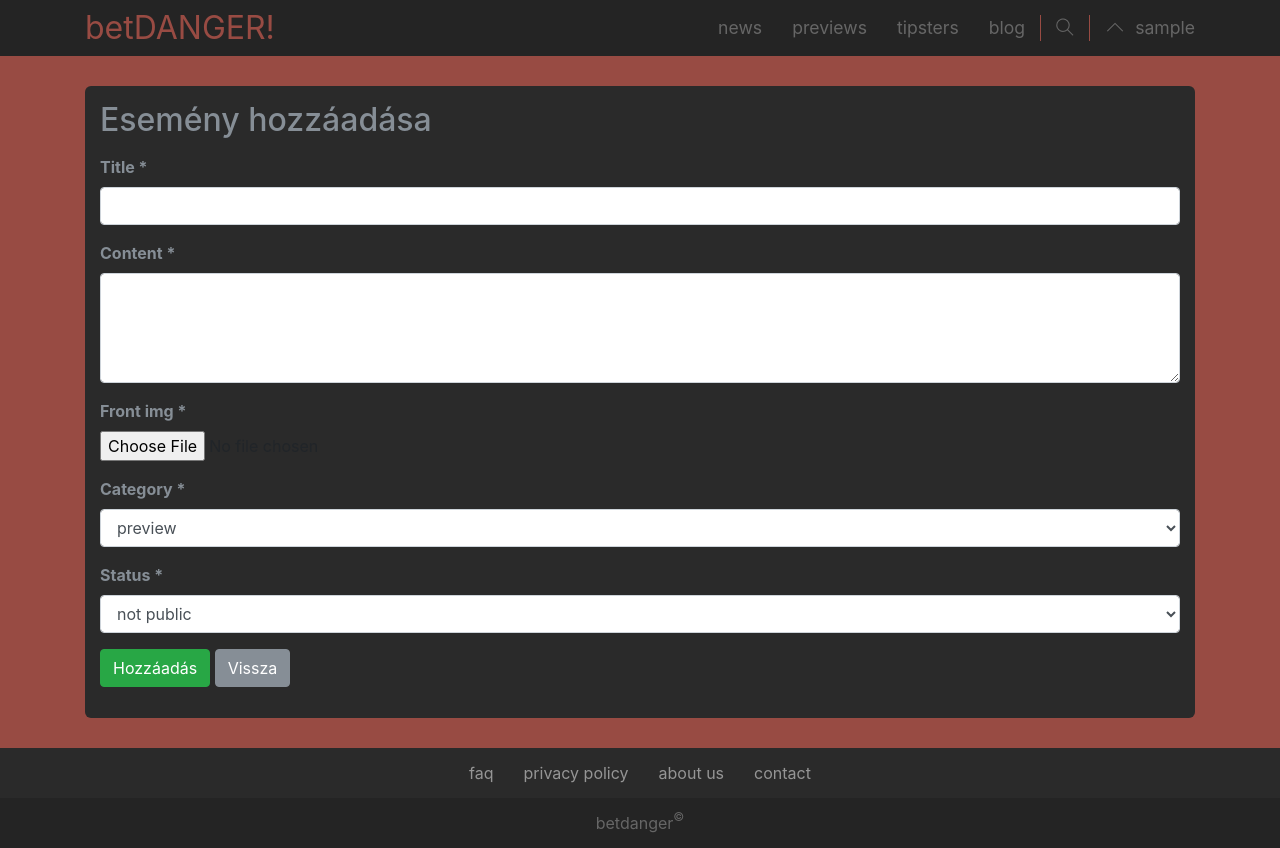
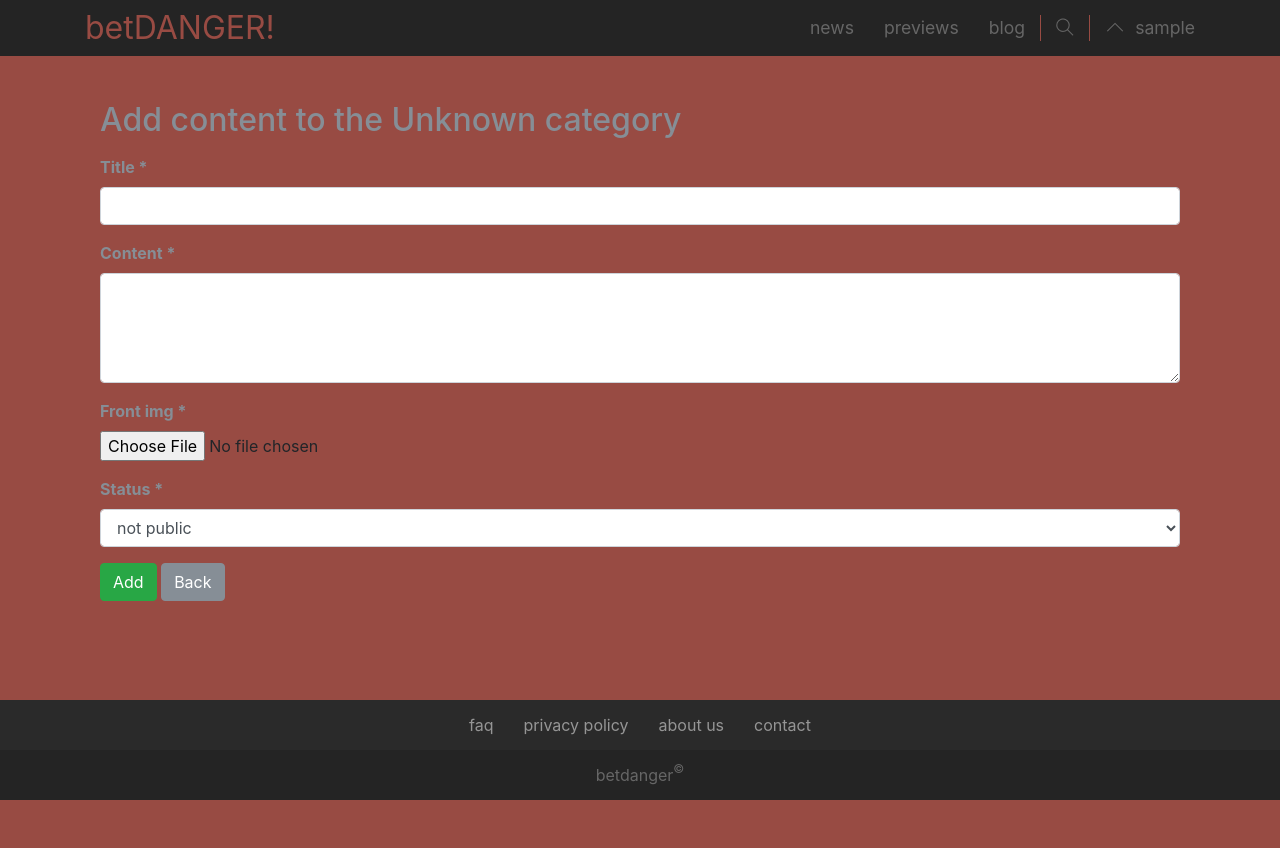
Before and after one commit to achim2/betdanger, a CodeIgniter app: page /database/index.php/content/add_content/1 in a window 1280 px wide. After the commit the page ends 800 px from the top, so only its background shows below. Run offline with CodeIgniter, Linux system fonts and the light colour scheme; the visitor is signed in with stand-in values (Sample User, id 1).

Commit message:
content kezelés és feltöltés szeparáltan

```diff
--- a/application/config/routes.php
+++ b/application/config/routes.php
@@ -49,6 +49,11 @@
 | Examples:	my-controller/index	-> my_controller/index
 |		my-controller/my-method	-> my_controller/my_method
 */
+
+$route['content/(:any)/edit_content/(:any)'] = 'content/edit_content/$1/$2';
+$route['content/(:any)/add_content'] = 'content/add_content/$1';
+$route['content/(:any)'] = 'content/index/$1';
+
 $route['default_controller'] = 'welcome';
 $route['404_override'] = '';
 $route['translate_uri_dashes'] = FALSE;
--- a/application/controllers/Content.php
+++ b/application/controllers/Content.php
@@ -20,13 +20,37 @@
         return $str;
     }
 
-    public function index() {
-        $this->get_content = $this->Content_model->get_my_content();
+    private function get_nice_category_title($category){
+        //send title to the page
+        switch ($category) {
+            case 'news':
+                $title = 'News';
+                break;
+            case 'previews':
+                $title = 'Previews';
+                break;
+            case 'blog_posts':
+                $title = 'Blog posts';
+                break;
+            default:
+                $title = 'Unknown category';
+                break;
+        }
+
+        return $title;
+    }
+
+    public function index($category) {
+        $this->title = $this->get_nice_category_title($category);
+
+        $this->category = $category;
+        $this->get_content = $this->Content_model->get_my_content($category);
 
         $this->load->view('/layouts/html_start');
         $this->load->view('/content/content');
         $this->load->view('/layouts/html_end');
     }
+
 
     public function file_check($str) {
         $allowed_mime_type_arr = array('application/pdf', 'image/gif', 'image/jpeg', 'image/pjpeg', 'image/png', 'image/x-png');
@@ -47,13 +71,17 @@
         }
     }
 
-    public function add_content() {
+    public function add_content($category) {
+        $this->title = $this->get_nice_category_title($category);
+
+        $this->category = $category;
+
         $this->load->view('/layouts/html_start');
         $this->load->view('/content/add_content');
         $this->load->view('/layouts/html_end');
     }
 
-    public function add_content_process() {
+    public function add_content_process($category) {
         $jsonData = array();
 
         $this->form_validation->set_rules('title', 'Cím', 'required|min_length[4]');
@@ -83,7 +111,8 @@
 
                 $info = array(
                     'user_id' => $this->session->userdata('user_id'),
-                    'category' => $this->input->post('category'),
+//                    'category' => $this->input->post('category'),
+                    'category' => $category,
                     'title' => $title,
                     'slug' => $this->get_slug($title),
                     'front_img' => $img,
@@ -96,25 +125,26 @@
 
                 $jsonData['message'] = array('title' => 'Content successfully added.');
                 $jsonData['success'] = true;
-                $jsonData['redirect'] = "/content";
+                $jsonData['redirect'] = "/content/$category";
             }
         }
 
         echo json_encode($jsonData);
     }
 
-    public function edit_content($slug) {
-        $this->get_content = $this->Content_model->get_my_content($slug);
+    public function edit_content($category, $slug) {
+        $this->get_content = $this->Content_model->get_my_content($category, $slug);
 
         $this->load->view('/layouts/html_start');
         $this->load->view('/content/edit_content');
         $this->load->view('/layouts/html_end');
     }
 
-    public function edit_content_process($slug) {
+    //ha a slug megegyezik egy másik sluggal akkor mind a két contentet felülírja
+    public function edit_content_process($category, $slug) {
         $jsonData = array();
 
-        $this->get_content = $this->Content_model->get_my_content($slug);
+        $this->get_content = $this->Content_model->get_my_content($category, $slug);
 
         $this->form_validation->set_rules('title', 'Cím', 'required|min_length[4]');
         $this->form_validation->set_rules('content', 'Content', 'required');
@@ -161,7 +191,8 @@
                 'slug' => $this->get_slug($title),
                 'front_img' => $img,
                 'body' => $this->input->post('content'),
-                'category' => $this->input->post('category'),
+//                'category' => $this->input->post('category'),
+                'category' => $category,
                 'status' => $this->input->post('status'),
                 'created_at' => date('Y-m-d H:i:s'),
             );
@@ -170,7 +201,7 @@
 
             $jsonData['message'] = array('title' => 'Content successfully edited.');
             $jsonData['success'] = true;
-            $jsonData['redirect'] = "/content";
+            $jsonData['redirect'] = "/content/$category";
         }
 
         echo json_encode($jsonData);
--- a/application/controllers/User.php
+++ b/application/controllers/User.php
@@ -333,8 +333,9 @@
         //unset session user data
         $this->unsetUserData();
 
-//        //dlete contents which bounded to the user
-        $this->Content_model->delete_content_by_user_id($user_id);
+        //nem jól működik mert a contenthez tartozó képeket nem törli
+//        //delete contents which bounded to the user
+//        $this->Content_model->delete_content_by_user_id($user_id);
 
         //delete user profile
         $this->User_model->delete_user($user_id);
--- a/application/models/Content_model.php
+++ b/application/models/Content_model.php
@@ -11,7 +11,7 @@
     }
 
     //public content, bounded to the user
-    public function get_my_content($slug = FALSE) {
+    public function get_my_content($category, $slug = FALSE) {
         $user_id = $this->session->userdata("user_id");
 
         if (isset($user_id) && $user_id != null) {
@@ -20,6 +20,7 @@
                 $this->db->select('content.*');
                 $this->db->order_by('content.created_at', 'DESC');
                 $this->db->where('user_id', $user_id);
+                $this->db->where('category', $category);
                 $query = $this->db->get('content');
                 return $query->result();
             }
@@ -27,6 +28,7 @@
             $this->db->select('content.*');
             $this->db->where('slug', $slug);
             $this->db->where('user_id', $user_id);
+            $this->db->where('category', $category);
             $query = $this->db->get('content');
             return $query->row();
 
@@ -35,24 +37,24 @@
         }
     }
 
-    public function get_content_to_public($slug = FALSE, $category) {
-        if ($slug === FALSE) {
-            $this->db->select('content.*');
-            $this->db->where('status', 'public');
-            $this->db->where('category', $category);
-            $this->db->order_by('content.created_at', 'DESC');
-            $query = $this->db->get('content');
-            return $query->result();
-        }
-
-        $this->db->select('content.*');
-        $this->db->where('slug', $slug);
-        $this->db->where('status', 'public');
-        $this->db->where('category', $category);
-        $this->db->order_by('content.created_at', 'DESC');
-        $query = $this->db->get('content');
-        return $query->row();
-    }
+//    public function get_content_to_public($slug = FALSE, $category) {
+//        if ($slug === FALSE) {
+//            $this->db->select('content.*');
+//            $this->db->where('status', 'public');
+//            $this->db->where('category', $category);
+//            $this->db->order_by('content.created_at', 'DESC');
+//            $query = $this->db->get('content');
+//            return $query->result();
+//        }
+//
+//        $this->db->select('content.*');
+//        $this->db->where('slug', $slug);
+//        $this->db->where('status', 'public');
+//        $this->db->where('category', $category);
+//        $this->db->order_by('content.created_at', 'DESC');
+//        $query = $this->db->get('content');
+//        return $query->row();
+//    }
 
 
     //get content id for delete the image
--- a/application/views/content/add_content.php
+++ b/application/views/content/add_content.php
@@ -2,7 +2,7 @@
     <div class="row">
         <div class="col-12">
             <section class="add_content">
-                <h2 class="text-secondary mb-3">Esemény hozzáadása</h2>
+                <h2 class="text-secondary mb-3">Add content to the <?php echo $this->title; ?></h2>
                 <?php echo validation_errors('<p class="text-center alert alert-dismissable alert-danger">') ?>
                 <form id="add_content">
                     <div class="form-wrapper">
@@ -20,13 +20,14 @@
                             <input type="file" class="form-control-file" id="image_file" name="image_file"/>
                         </div>
 
-                        <div class="form-group">
-                            <label for="category" class="text-secondary"><b>Category *</b></label>
-                            <select name="category" id="category" class="form-control">
-                                <option value="preview">preview</option>
-                                <option value="blog">blog post</option>
-                            </select>
-                        </div>
+<!--                        <div class="form-group">-->
+<!--                            <label for="category" class="text-secondary"><b>Category *</b></label>-->
+<!--                            <select name="category" id="category" class="form-control">-->
+<!--                                <option value="news">news</option>-->
+<!--                                <option value="previews">preview</option>-->
+<!--                                <option value="blog_posts">blog post</option>-->
+<!--                            </select>-->
+<!--                        </div>-->
 
                         <div class="form-group">
                             <label for="status" class="text-secondary"><b>Status *</b></label>
@@ -37,8 +38,8 @@
                         </div>
                     </div>
                     <div class="form-group mt-3">
-                        <input type="submit" class="btn btn-success" value="Hozzáadás">
-                        <a class="btn btn-secondary" href="/content">Vissza</a>
+                        <input type="submit" class="btn btn-success" value="Add">
+                        <a class="btn btn-secondary" data-goBack >Back</a>
                     </div>
                 </form>
             </section>
@@ -49,6 +50,6 @@
 <script>
     $(document).ready(function () {
         //ajax add content
-        general_ajax_call('form#add_content', '/content/add_content_process');
+        general_ajax_call('form#add_content', '/content/add_content_process/<?php echo $this->category; ?>');
     })
 </script>
--- a/application/views/layouts/main/header.php
+++ b/application/views/layouts/main/header.php
@@ -32,7 +32,7 @@
                 <ul class="menu-items">
                     <li><a <?php echo ($this->uri->segment(1) == '') ? 'class = "active"' : '' ?> href="/">news</a></li>
                     <li><a <?php echo ($this->uri->segment(1) == 'preview') ? 'class = "active"' : '' ?> href="/preview">previews</a></li>
-                    <li><a <?php echo ($this->uri->segment(2) == 'tipsters') ? 'class = "active"' : '' ?> href="/tips/tipsters">tipsters</a></li>
+<!--                    <li><a --><?php //echo ($this->uri->segment(2) == 'tipsters') ? 'class = "active"' : '' ?><!-- href="/tips/tipsters">tipsters</a></li>-->
                     <li><a <?php echo ($this->uri->segment(1) == 'blog') ? 'class = "active"' : '' ?> href="/blog">blog</a></li>
                 </ul>
             </li>
@@ -62,10 +62,11 @@
                             echo "<a href=" . base_url('/admin') . ">admin</a>";
                         }
                         ?>
-<!--                        <a href="#">my previews</a>-->
-<!--                        <a href="#">my blog posts</a>-->
-                        <a href="/content">my content</a>
-                        <a href="/tips/my_tips">my tips</a>
+                        <a href="<?php echo base_url('/content/news'); ?>">my news</a>
+                        <a href="/content/previews">my previews</a>
+                        <a href="/content/blog_posts">my blog posts</a>
+<!--                        <a href="/content">my content</a>-->
+<!--                        <a href="/tips/my_tips">my tips</a>-->
                         <a href="/user/profile">profile</a>
                         <a href="/user/logout">log out</a>
                     </div>
--- a/assets/js/general.js
+++ b/assets/js/general.js
@@ -85,7 +85,7 @@
             // console.log(allDDParent.children().last().children());
 
             allDDParent.children().last().children().click(function () {
-                allDDParent.children().removeClass('open') ;
+                allDDParent.children().removeClass('open');
             })
 
 
@@ -129,5 +129,10 @@
             })
     });
 
+    $('[data-goBack]').on('click', function () {
+        console.log('clicked');
+        window.history.back();
+    })
+
 
 });
--- a/assets/scss/_content.scss
+++ b/assets/scss/_content.scss
@@ -1,12 +1,16 @@
 .content,
 .add_content,
-.edit_content{
+.edit_content {
 	@include section-general;
-	background-color: $FOOTER_TOP_BG;
+	//background-color: white;
 
 	tbody {
-		tr{
-			background-color: #CCCCCC;
+		tr {
+			background-color: $FOOTER_TOP_BG;
+			td {
+				color: white;
+
+			}
 		}
 
 		a {
@@ -21,4 +25,15 @@
 			}
 		}
 	}
+
+	a[data-goBack] {
+		cursor: pointer;
+		color: white;
+		transition: all .2s ease;
+
+		&:hover {
+			color: white;
+
+		}
+	}
 }
```
Also changed, not shown: application/views/content/content.php (+5 -4 lines), application/views/content/edit_content.php (+5 -11 lines), assets/css/style.min.css, assets/images/uploaded/IMG_0305.JPG (deleted), assets/images/uploaded/bluedio_t2s.jpg (deleted), assets/images/uploaded/bluedio_t2s1.jpg (deleted), assets/images/uploaded/bluedio_t2s2.jpg (deleted), assets/images/uploaded/bluedio_t2s3.jpg (deleted), assets/images/uploaded/bluedio_t2s_2.jpg (deleted), assets/images/uploaded/bluedio_t2s_21.jpg (deleted), 1 other file.
